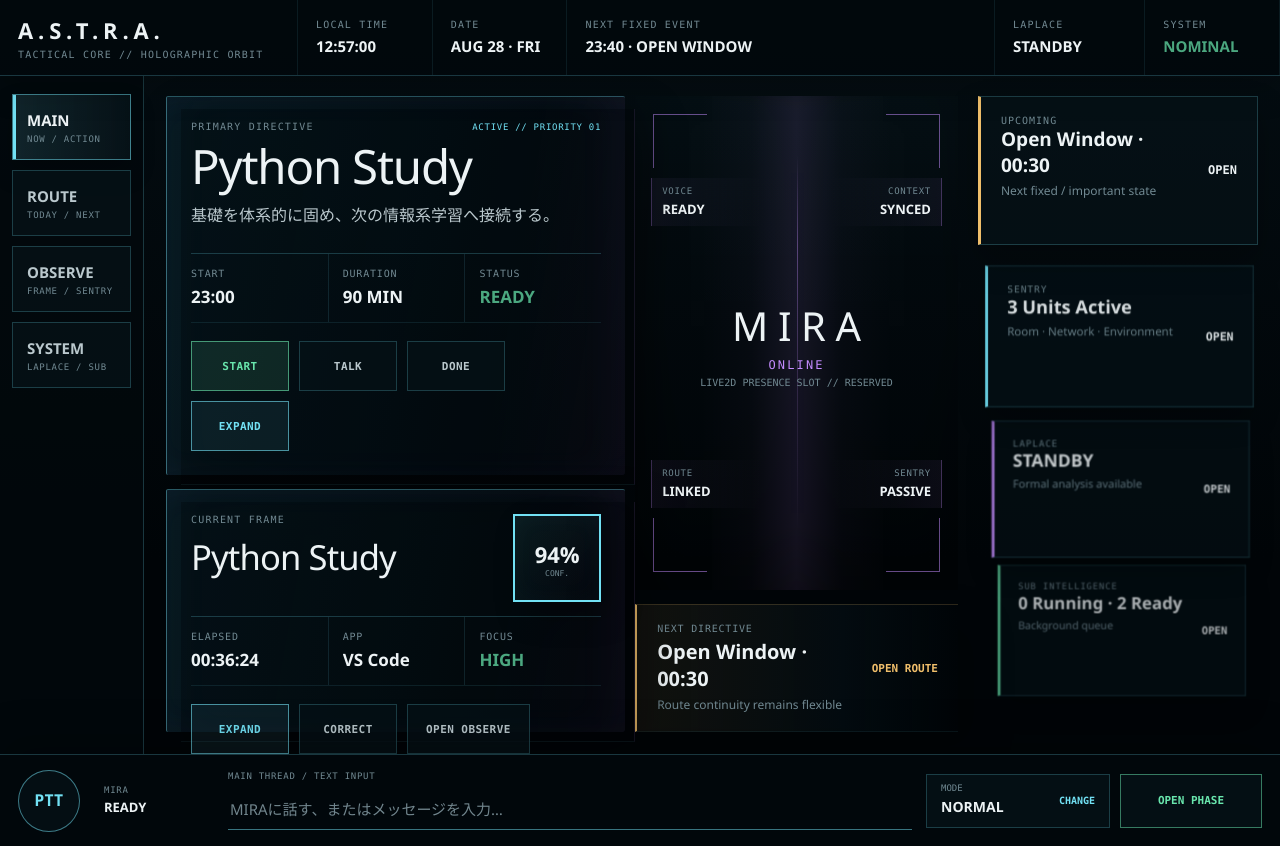
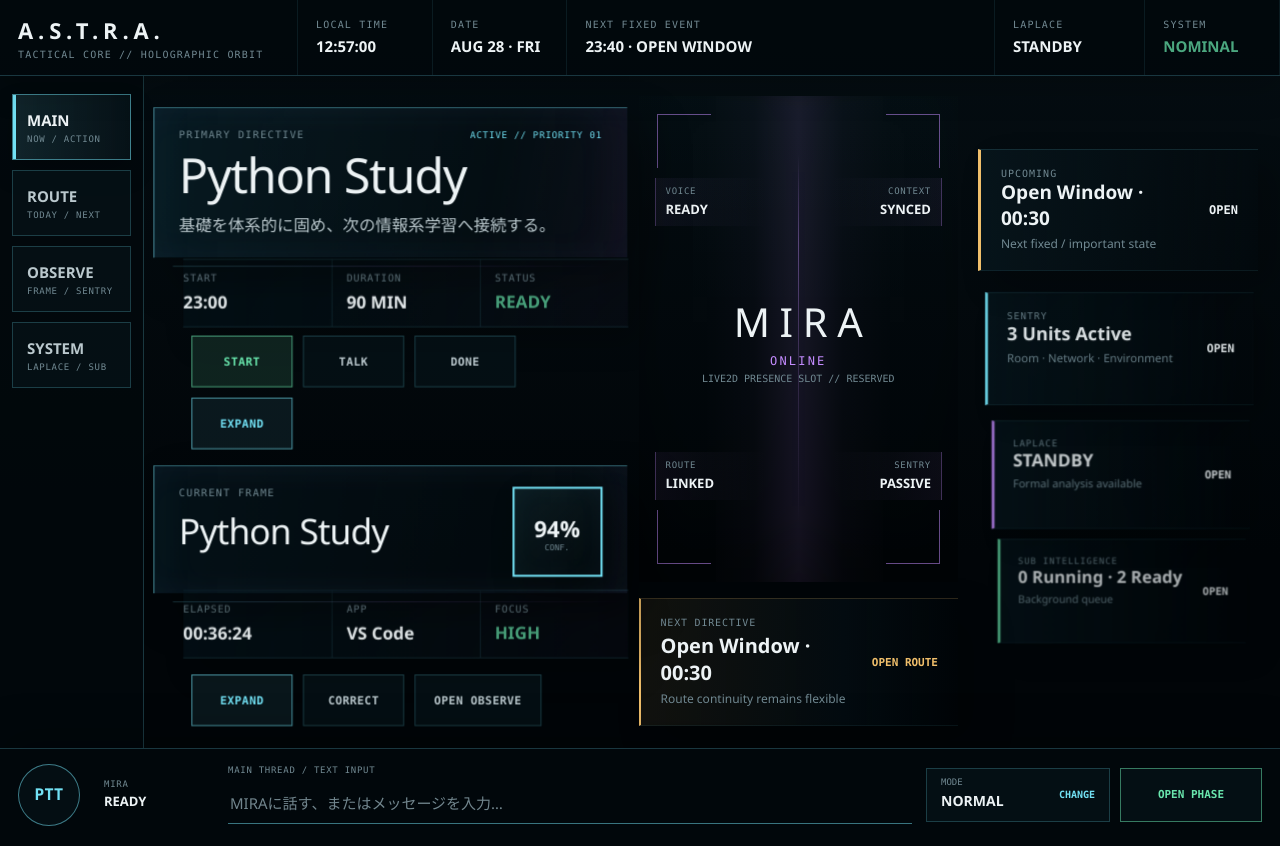
Before and after one commit to SchwlFreiheit/ASTRAUITEST, a React (Vite) app: page / in a window 1280 px wide. Built offline with nearby package versions, Linux system fonts and the light colour scheme.

Commit message:
Split MAIN information into layered holographic planes

```diff
--- a/src/styles/components.css
+++ b/src/styles/components.css
@@ -67,33 +67,42 @@
 
 .directive-surface,
 .frame-surface {
+  padding: 0;
+  border: 0;
+  background: transparent;
+  box-shadow: none;
   overflow: visible;
-  border: 0;
-  border-top: 1px solid rgba(114,225,244,.34);
-  border-left: 1px solid rgba(114,225,244,.45);
-  background:
-    linear-gradient(100deg, rgba(8,28,36,.76) 0%, rgba(5,15,20,.68) 72%, rgba(196,140,255,.045) 100%);
-  box-shadow:
-    18px 24px 44px rgba(0,0,0,.35),
-    inset 20px 0 32px rgba(114,225,244,.025),
-    inset -18px 0 34px rgba(196,140,255,.04);
 }
 .directive-surface::after,
-.frame-surface::after {
-  inset: 12px -10px -10px 14px;
-  border: 0;
-  border-right: 1px solid rgba(196,140,255,.1);
-  border-bottom: 1px solid rgba(112,225,244,.07);
-  background: rgba(1,5,8,.28);
+.frame-surface::after { display: none; }
+
+.cluster-title-layer {
+  position: relative;
+  z-index: 3;
+  padding: 20px 24px 18px;
+  border-top: 1px solid rgba(114,225,244,.42);
+  border-left: 1px solid rgba(114,225,244,.58);
+  background:
+    linear-gradient(100deg, rgba(9,30,38,.8) 0%, rgba(5,16,21,.66) 70%, rgba(196,140,255,.045) 100%);
+  box-shadow:
+    18px 20px 42px rgba(0,0,0,.34),
+    inset 18px 0 30px rgba(114,225,244,.026),
+    inset -20px 0 36px rgba(196,140,255,.04);
+  transform: translateZ(34px);
 }
-.directive-surface.is-focused,
-.frame-surface.is-focused {
-  border-top-color: rgba(232,246,250,.62);
-  border-left-color: rgba(114,225,244,.72);
-  box-shadow:
-    24px 34px 60px rgba(0,0,0,.5),
-    -8px 0 34px rgba(114,225,244,.055),
-    18px 0 42px rgba(196,140,255,.07);
+.cluster-title-layer::after {
+  content: '';
+  position: absolute;
+  left: 18px;
+  right: -12px;
+  bottom: -9px;
+  height: 1px;
+  background: linear-gradient(90deg, rgba(114,225,244,.2), rgba(196,140,255,.12), transparent);
+  box-shadow: 0 8px 18px rgba(0,0,0,.5);
+}
+.cluster-title-layer--frame {
+  padding-bottom: 16px;
+  background: linear-gradient(100deg, rgba(6,22,29,.76), rgba(4,13,18,.62) 70%, rgba(114,225,244,.035));
 }
 
 .cluster-heading {
@@ -111,14 +120,35 @@
 
 .directive-surface h1 { margin-top: 10px; font-size: clamp(40px, 3.7vw, 64px); line-height: 1.02; font-weight: 420; }
 .lead-copy { margin-top: 12px; max-width: 760px; color: var(--text-2); font-size: 16px; line-height: 1.7; }
-.metric-row { margin-top: 24px; display: grid; grid-template-columns: repeat(3, minmax(0, 1fr)); border-top: 1px solid var(--line); border-bottom: 1px solid rgba(112,225,244,.1); }
-.metric-row--compact { margin-top: 14px; }
-.metric { min-width: 0; padding: 14px 14px 14px 0; display: grid; gap: 6px; }
+
+.metric-row {
+  position: relative;
+  z-index: 2;
+  margin: -1px 0 0 22px;
+  width: calc(100% - 22px);
+  display: grid;
+  grid-template-columns: repeat(3, minmax(0, 1fr));
+  border-top: 1px solid rgba(112,225,244,.18);
+  border-bottom: 1px solid rgba(112,225,244,.13);
+  background: linear-gradient(90deg, rgba(4,16,22,.88), rgba(7,18,24,.56), rgba(196,140,255,.028));
+  box-shadow: 12px 15px 30px rgba(0,0,0,.25);
+  transform: translateZ(14px);
+}
+.metric-row--compact { margin-top: -1px; }
+.metric { min-width: 0; padding: 13px 14px 13px 0; display: grid; gap: 6px; }
 .metric + .metric { padding-left: 14px; border-left: 1px solid rgba(112,225,244,.12); }
 .metric span { font-family: var(--font-data); color: var(--text-3); font-size: 10px; letter-spacing: .08em; }
 .metric strong { font-size: 17px; white-space: nowrap; overflow: hidden; text-overflow: ellipsis; }
 
-.action-row { margin-top: 18px; display: flex; flex-wrap: wrap; gap: 10px; }
+.action-row {
+  position: relative;
+  z-index: 4;
+  margin: 10px 0 0 42px;
+  display: flex;
+  flex-wrap: wrap;
+  gap: 10px;
+  transform: translateZ(48px);
+}
 .action-button {
   min-height: var(--control-h);
   min-width: 98px;
@@ -150,16 +180,19 @@
 .confidence-badge span { font-family: var(--font-data); color: var(--text-3); font-size: 8px; }
 
 .focus-extension {
-  margin-top: 18px;
-  padding: 16px;
+  position: relative;
+  z-index: 5;
+  margin: 14px 0 0 60px;
+  padding: 14px;
   display: grid;
   grid-template-columns: repeat(3, minmax(0,1fr)) auto;
   gap: 10px;
   align-items: stretch;
   border-left: 2px solid var(--violet);
   border-top: 1px solid rgba(196,140,255,.2);
-  background: linear-gradient(90deg, rgba(196,140,255,.075), rgba(5,13,18,.5));
-  box-shadow: 14px 18px 36px rgba(0,0,0,.28);
+  background: linear-gradient(90deg, rgba(196,140,255,.085), rgba(5,13,18,.62));
+  box-shadow: 18px 20px 42px rgba(0,0,0,.32);
+  transform: translateZ(72px);
 }
 .focus-datum {
   min-width: 0;
@@ -252,8 +285,12 @@
   grid-template-rows: auto auto 1fr;
   column-gap: 16px;
   text-align: left;
-  border-left-width: 3px;
-  box-shadow: 0 16px 30px rgba(0,0,0,.28);
+  border: 0;
+  border-left: 3px solid var(--cyan);
+  border-top: 1px solid rgba(112,225,244,.13);
+  border-bottom: 1px solid rgba(112,225,244,.08);
+  background: linear-gradient(90deg, rgba(8,24,31,.72), rgba(5,16,21,.38) 68%, transparent);
+  box-shadow: 16px 16px 30px rgba(0,0,0,.24);
   transform-style: preserve-3d;
 }
 .quick-jump:nth-child(1) { transform: translateX(0) translateZ(0); opacity: 1; }
@@ -385,6 +422,8 @@
 @media (max-width: 900px) {
   .summary-stats { grid-template-columns: repeat(2, minmax(0,1fr)); }
   .focus-extension { grid-template-columns: 1fr 1fr; }
+  .action-row, .focus-extension, .metric-row { margin-left: 0; width: 100%; }
+  .cluster-title-layer { transform: none; }
 }
 
 @media (max-width: 620px) {
--- a/src/styles/layout.css
+++ b/src/styles/layout.css
@@ -62,7 +62,7 @@
 .view--main {
   position: relative;
   display: grid;
-  grid-template-columns: minmax(400px, 1.12fr) minmax(320px, .82fr) minmax(286px, .66fr);
+  grid-template-columns: minmax(410px, 1.14fr) minmax(320px, .82fr) minmax(286px, .66fr);
   gap: 14px;
   align-items: stretch;
   perspective: 1500px;
@@ -74,27 +74,29 @@
 .quick-jump-stack {
   min-width: 0;
   display: grid;
-  gap: 14px;
+  gap: 16px;
   transform-style: preserve-3d;
   transition: transform 260ms cubic-bezier(.2,.8,.2,1), opacity 220ms ease;
 }
 
 .main-primary-stack {
-  grid-template-rows: minmax(320px, 1.22fr) minmax(230px, .78fr);
+  grid-template-rows: auto auto;
+  align-content: space-between;
   z-index: 4;
   margin-right: -10px;
+  padding: 18px 0 10px;
 }
 
 .main-presence-stack {
-  grid-template-rows: minmax(390px, 1fr) auto;
+  grid-template-rows: minmax(400px, 1fr) auto;
   z-index: 3;
   margin-left: -16px;
   padding-left: 22px;
 }
 
 .quick-jump-stack {
-  align-content: start;
-  grid-auto-rows: minmax(118px, 1fr);
+  align-content: center;
+  grid-auto-rows: minmax(118px, auto);
   z-index: 2;
   padding-left: 6px;
   perspective: 900px;
@@ -106,16 +108,16 @@
 }
 .view--main.is-focus-directive .frame-surface {
   transform: translateZ(-90px) scale(.96);
-  opacity: .36;
+  opacity: .34;
   pointer-events: none;
 }
 .view--main.is-focus-directive .main-presence-stack {
   transform: translateZ(-70px) translateX(18px) scale(.98);
-  opacity: .5;
+  opacity: .48;
 }
 .view--main.is-focus-directive .quick-jump-stack {
   transform: translateZ(-110px) translateX(18px) scale(.96);
-  opacity: .28;
+  opacity: .24;
 }
 
 .view--main.is-focus-frame .frame-surface {
@@ -124,16 +126,16 @@
 }
 .view--main.is-focus-frame .directive-surface {
   transform: translateZ(-90px) scale(.96);
-  opacity: .36;
+  opacity: .34;
   pointer-events: none;
 }
 .view--main.is-focus-frame .main-presence-stack {
   transform: translateZ(-70px) translateX(18px) scale(.98);
-  opacity: .5;
+  opacity: .48;
 }
 .view--main.is-focus-frame .quick-jump-stack {
   transform: translateZ(-110px) translateX(18px) scale(.96);
-  opacity: .28;
+  opacity: .24;
 }
 
 .view-intro {
--- a/src/views.tsx
+++ b/src/views.tsx
@@ -9,20 +9,22 @@ export function MainView({ onView }: { onView: (view: ViewId) => void }) {
     <div className={`view view--main${focus ? ` is-focus-${focus}` : ''}`}>
       <div className="main-primary-stack">
         <Surface className={`directive-surface spatial-surface${focus === 'directive' ? ' is-focused' : ''}`}>
+          <div className="cluster-title-layer">
             <div className="cluster-heading">
               <SectionLabel>PRIMARY DIRECTIVE</SectionLabel>
               <span className="cluster-state">ACTIVE // PRIORITY 01</span>
             </div>
             <h1>{mock.directive.title}</h1>
             <p className="lead-copy">{mock.directive.objective}</p>
+          </div>
 
-          <div className="metric-row">
+          <div className="metric-row spatial-data-layer">
             <Metric label="START" value={mock.directive.start} />
             <Metric label="DURATION" value={mock.directive.duration} />
             <Metric label="STATUS" value={mock.directive.status} accent />
           </div>
 
-          <div className="action-row">
+          <div className="action-row spatial-control-layer">
             <ActionButton tone="success">START</ActionButton>
             <ActionButton>TALK</ActionButton>
             <ActionButton>DONE</ActionButton>
@@ -42,6 +44,7 @@ export function MainView({ onView }: { onView: (view: ViewId) => void }) {
         </Surface>
 
         <Surface className={`frame-surface spatial-surface${focus === 'frame' ? ' is-focused' : ''}`}>
+          <div className="cluster-title-layer cluster-title-layer--frame">
             <div className="frame-heading">
               <div>
                 <SectionLabel>CURRENT FRAME</SectionLabel>
@@ -49,14 +52,15 @@ export function MainView({ onView }: { onView: (view: ViewId) => void }) {
               </div>
               <div className="confidence-badge"><strong>{mock.frame.confidence}%</strong><span>CONF.</span></div>
             </div>
+          </div>
 
-          <div className="metric-row metric-row--compact">
+          <div className="metric-row metric-row--compact spatial-data-layer">
             <Metric label="ELAPSED" value={mock.frame.elapsed} />
             <Metric label="APP" value={mock.frame.app} />
             <Metric label="FOCUS" value={mock.frame.focus} accent />
           </div>
 
-          <div className="action-row">
+          <div className="action-row spatial-control-layer">
             <ActionButton tone="primary" pressed={focus === 'frame'} onClick={() => setFocus(focus === 'frame' ? null : 'frame')}>
               {focus === 'frame' ? 'COLLAPSE' : 'EXPAND'}
             </ActionButton>
```
Lines whose indentation alone changed are shown as unchanged.
